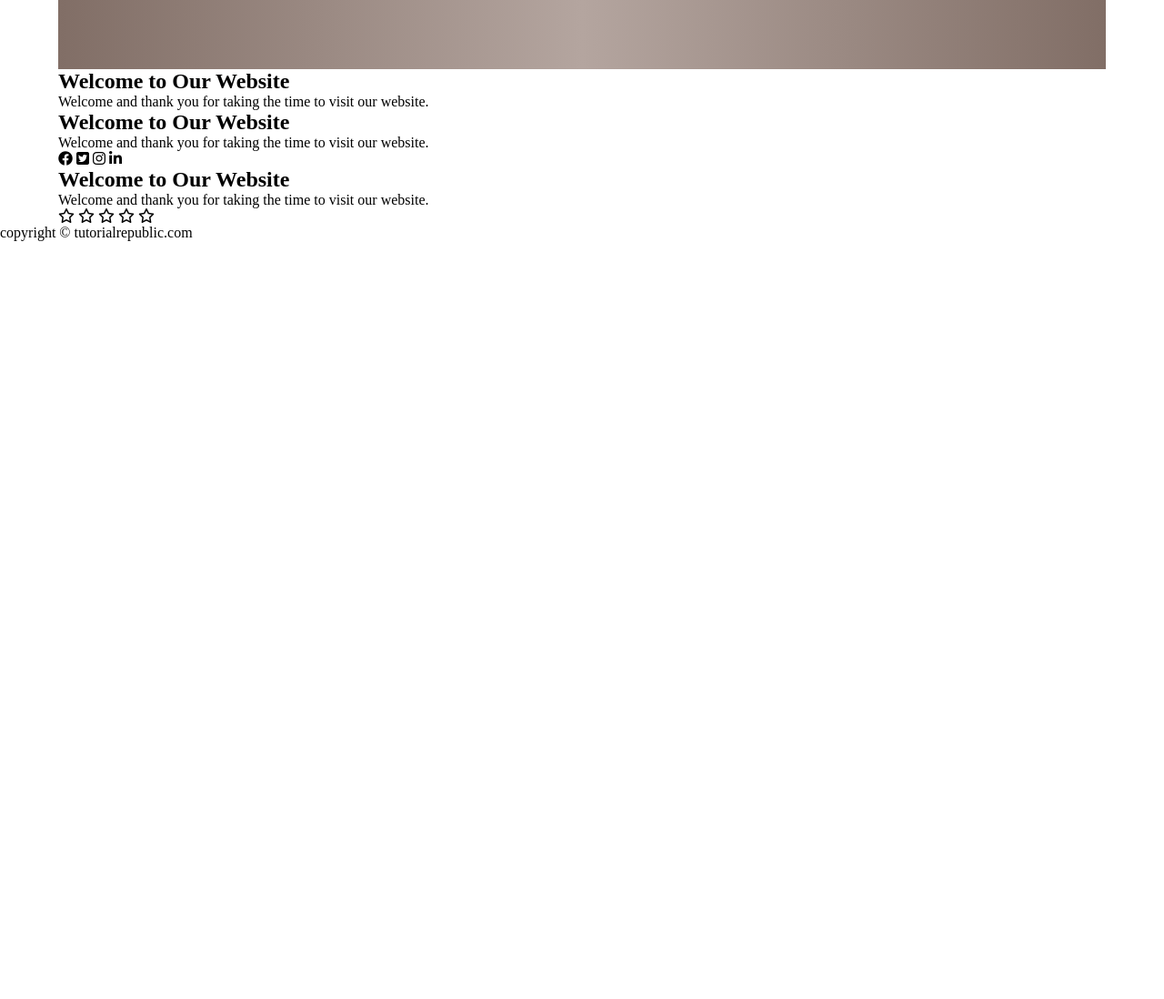
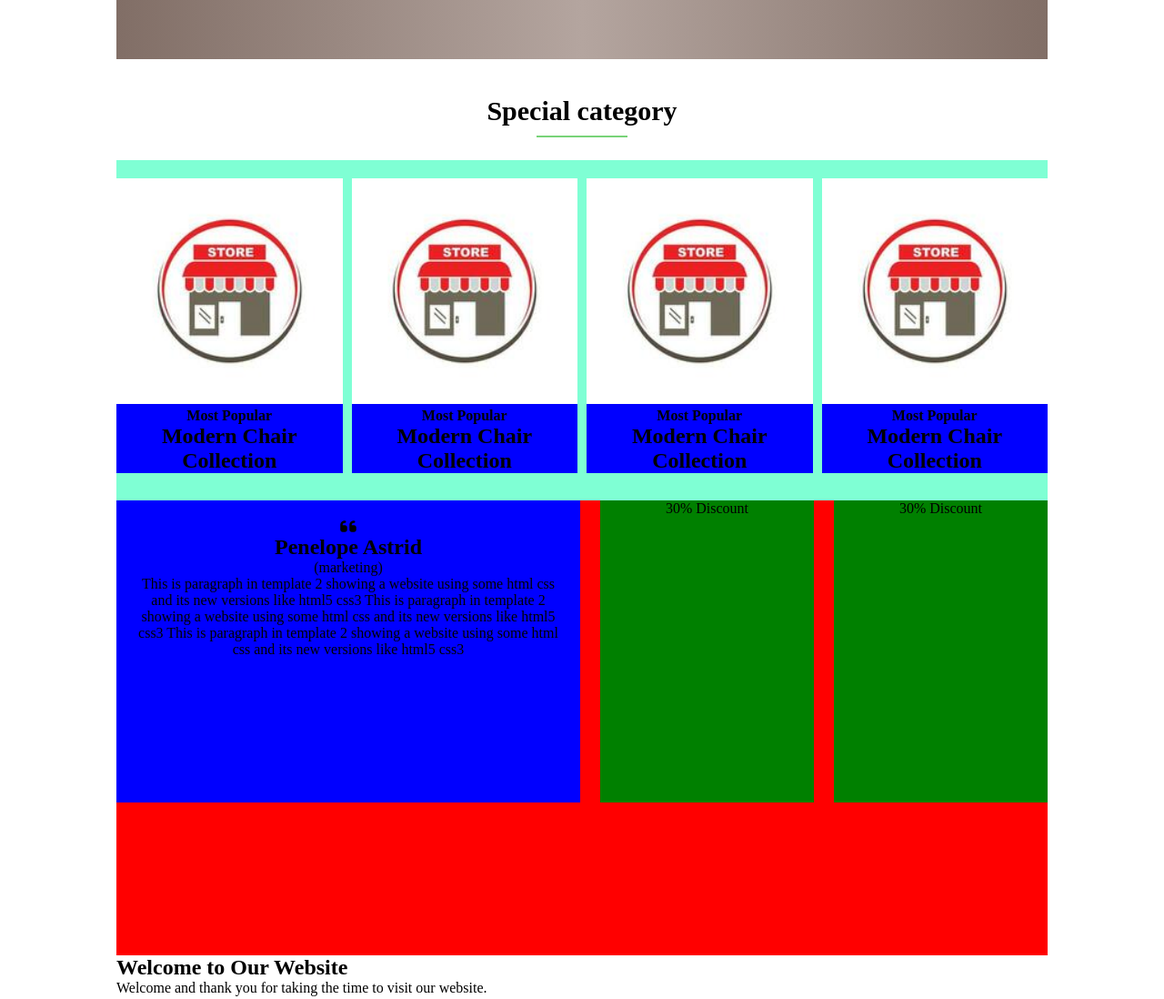
Before and after one commit to MohammedNagiAhmed/every-thing-for-sale, a plain HTML site: page index.html in a window 1280 px wide. Shown: the part 500-1598 px from the top of the page at 91% size. Before the commit the page ends 800 px from the top, so only its background shows below. Drawn offline with Linux system fonts and the light colour scheme.

Commit message:
wip Special category

```diff
--- a/assets/style/001-header.css
+++ b/assets/style/001-header.css
@@ -1,5 +1,5 @@
 .container{
-    width: 90%;
+    width: 80%;
     margin: 0 auto;
 }
 
--- /dev/null
+++ b/assets/style/003-special-category.css
@@ -0,0 +1,93 @@
+.special-category {
+  margin: 20px auto 0;
+  padding-top: 20px;
+  text-align: center;
+}
+.special-category__title {
+  font-size: 30px;
+  margin-bottom: 10px;
+}
+.special-category__header {
+  margin-bottom: 25px;
+}
+.line {
+  width: 100px;
+  margin: auto;
+  height: 2px;
+  background-color: rgb(120, 211, 120);
+  transition: width 0.5s;
+}
+.special-category__header:hover .line {
+  width: 150px;
+}
+.special-category__items-wrapper {
+  background-color: aquamarine;
+  padding-top: 20px;
+  display: flex;
+  flex-direction: row;
+  flex-wrap: wrap;
+  gap: 10px;
+}
+.special-category__item {
+  background-color: blue;
+  position: relative;
+  margin-bottom: 30px;
+  flex: 1;
+
+}
+.item__image-wrapper {
+  width: 100%;
+}
+.item__image-wrapper img {
+  width: 100%;
+  height: 100%;
+}
+.item-subtitle {
+}
+.item-title {
+    /* font-size: 22px; */
+}
+
+.special-category__item .icon {
+  width: 30px;
+  height: 30px;
+  background-color: brown;
+  color: #fff;
+  text-align: center;
+  display: block;
+  line-height: 30px;
+  position: absolute;
+  bottom: 0;
+  right: 0;
+  visibility: hidden;
+  transition: opacity 0.1;
+}
+
+.special-category__item:hover .icon {
+  visibility: visible;
+}
+
+.special-category__services {
+  height: 500px;
+  background-color: red;
+  display: flex;
+  flex-direction: row;
+  justify-content: space-between;
+  align-items: flex-start;
+  /* gap: 10px; */
+}
+.main-service-item {
+  flex: 2;
+  height: 332px;
+  background-color: blue;
+  padding: 20px;
+}
+.services__item {
+  flex: 1;
+  height: 332px;
+  background-color: green;
+  transition: transform 0.5s;
+}
+.services__item:hover {
+  transform: scale(1.1);
+}
--- a/assets/style/base.css
+++ b/assets/style/base.css
@@ -3,9 +3,13 @@
   padding: 0;
   box-sizing: border-box;
 }
-a{
-    text-decoration: none;
+a {
+  text-decoration: none;
 }
 ul li {
-    list-style-type: none;
-  }
+  list-style-type: none;
+}
+.margin-x-22 {
+  margin-left: 22px;
+  margin-right: 22px;
+}
--- a/index.html
+++ b/index.html
@@ -6,7 +6,8 @@
     <title>every thing store</title>
     <link rel="stylesheet" href="./assets/style/base.css" />
     <link rel="stylesheet" href="./assets/style/001-header.css" />
-    <link rel="stylesheet" href="./assets/style/002-Welcome-section.css">
+    <link rel="stylesheet" href="./assets/style/002-Welcome-section.css" />
+    <link rel="stylesheet" href="./assets/style/003-special-category.css" />
     <link
       rel="stylesheet"
       href="./assets/icons/fontawesome-free-v6-web/css/all.min.css"
@@ -21,32 +22,6 @@
           </div>
 
           <ul class="nav-links">
-            <!-- <li class="dropdown">
-            <a class="link-item" href="#">furniture</a>
-            <div class="dropdown-menu">
-              <ul class="list-unstyled">
-                <li><a href="#">tables</a></li>
-                <li><a href="#">Study table 1</a></li>
-                <li><a href="#">Study table 2</a></li>
-                <li><a href="#">Study table 3</a></li>
-                <li><a href="#">Study table 4</a></li>
-              </ul>
-              <ul class="list-unstyled">
-                <li><a href="#">tables</a></li>
-                <li><a href="#">Study table 1</a></li>
-                <li><a href="#">Study table 2</a></li>
-                <li><a href="#">Study table 3</a></li>
-                <li><a href="#">Study table 4</a></li>
-              </ul>
-              <ul class="list-unstyled">
-                <li><a href="#">tables</a></li>
-                <li><a href="#">Study table 1</a></li>
-                <li><a href="#">Study table 2</a></li>
-                <li><a href="#">Study table 3</a></li>
-                <li><a href="#">Study table 4</a></li>
-              </ul>
-            </div>
-          </li> -->
             <li><a class="link-item" href="#">furniture</a></li>
             <li><a class="link-item" href="#">armoires</a></li>
             <li><a class="link-item" href="#">study table</a></li>
@@ -62,20 +37,102 @@
         </nav>
       </div>
     </header>
+    <!-- end header -->
 
     <main class="container">
       <section class="Welcome-section">
         <div class="welcome-title">
-            <h1>Welcome to Our Website</h1>
-            <button>Welcome to website.</button>
+          <h1>Welcome to Our Website</h1>
+          <button>Welcome to website.</button>
         </div>
         <div class="welcome-image">
-            <img src="./assets/imege/store-icon-logo.jpg" alt="text" />
+          <img src="./assets/imege/store-icon-logo.jpg" alt="text" />
         </div>
+      </section>
+      <!-- end welcome -->
 
+      <section class="special-category">
+        <div class="special-category__header">
+          <h2 class="special-category__title">Special category</h2>
+          <div class="line"></div>
+        </div>
+        <!-- special-category__header -->
+        <div class="special-category__items-wrapper">
+          <div class="special-category__item">
+            <div class="item__image-wrapper">
+              <img
+                src="./assets/imege/store-icon-logo.jpg"
+                alt="this is image"
+              />
+            </div>
+            <h4 class="item-subtitle">Most Popular</h4>
+            <h2 class="item-title">Modern Chair Collection</h2>
+            <i class="icon fa fa-angle-right fa-2x"></i>
+          </div>
+          <div class="special-category__item">
+            <div class="item__image-wrapper">
+              <img
+                src="./assets/imege/store-icon-logo.jpg"
+                alt="this is image"
+              />
+            </div>
 
+            <h4 class="item-subtitle">Most Popular</h4>
+            <h2 class="item-title">Modern Chair Collection</h2>
+            <i class="icon fa fa-angle-right fa-2x"></i>
+          </div>
+          <div class="special-category__item">
+            <div class="item__image-wrapper">
+              <img
+                src="./assets/imege/store-icon-logo.jpg"
+                alt="this is image"
+              />
+            </div>
+            <h4 class="item-subtitle">Most Popular</h4>
+            <h2 class="item-title">Modern Chair Collection</h2>
+            <i class="icon fa fa-angle-right fa-2x"></i>
+          </div>
+          <div class="special-category__item">
+            <div class="item__image-wrapper">
+              <img
+                src="./assets/imege/store-icon-logo.jpg"
+                alt="this is image"
+              />
+            </div>
+            <h4 class="item-subtitle">Most Popular</h4>
+            <h2 class="item-title">Modern Chair Collection</h2>
+            <i class="icon fa fa-angle-right fa-2x"></i>
+          </div>
+        </div>
+        <!-- special-category__items-wrapper -->
+        <div class="special-category__services">
+          <div class="main-service-item">
+            <div class="top">
+              <i class="icon fa fa-quote-left fa-lg"></i>
+              <h2 class="discount-title">Penelope Astrid</h2>
+              <span class="discount-subtitle">(marketing)</span>
+            </div>
+            <!-- ./top -->
+            <p>
+              This is paragraph in template 2 showing a website using some html
+              css and its new versions like html5 css3 This is paragraph in
+              template 2 showing a website using some html css and its new
+              versions like html5 css3 This is paragraph in template 2 showing a
+              website using some html css and its new versions like html5 css3
+            </p>
+            <div class="bullets">
+              <span></span>
+              <span></span>
+              <span></span>
+            </div>
+            <!-- ./bullets -->
+          </div>
+          <div class="services__item margin-x-22 ">30% Discount</div>
+          <div class="services__item">30% Discount</div>
+        </div>
       </section>
-      <section>
+
+      <section class="featured-products">
         <h1>Welcome to Our Website</h1>
         <p>Welcome and thank you for taking the time to visit our website.</p>
       </section>
```
